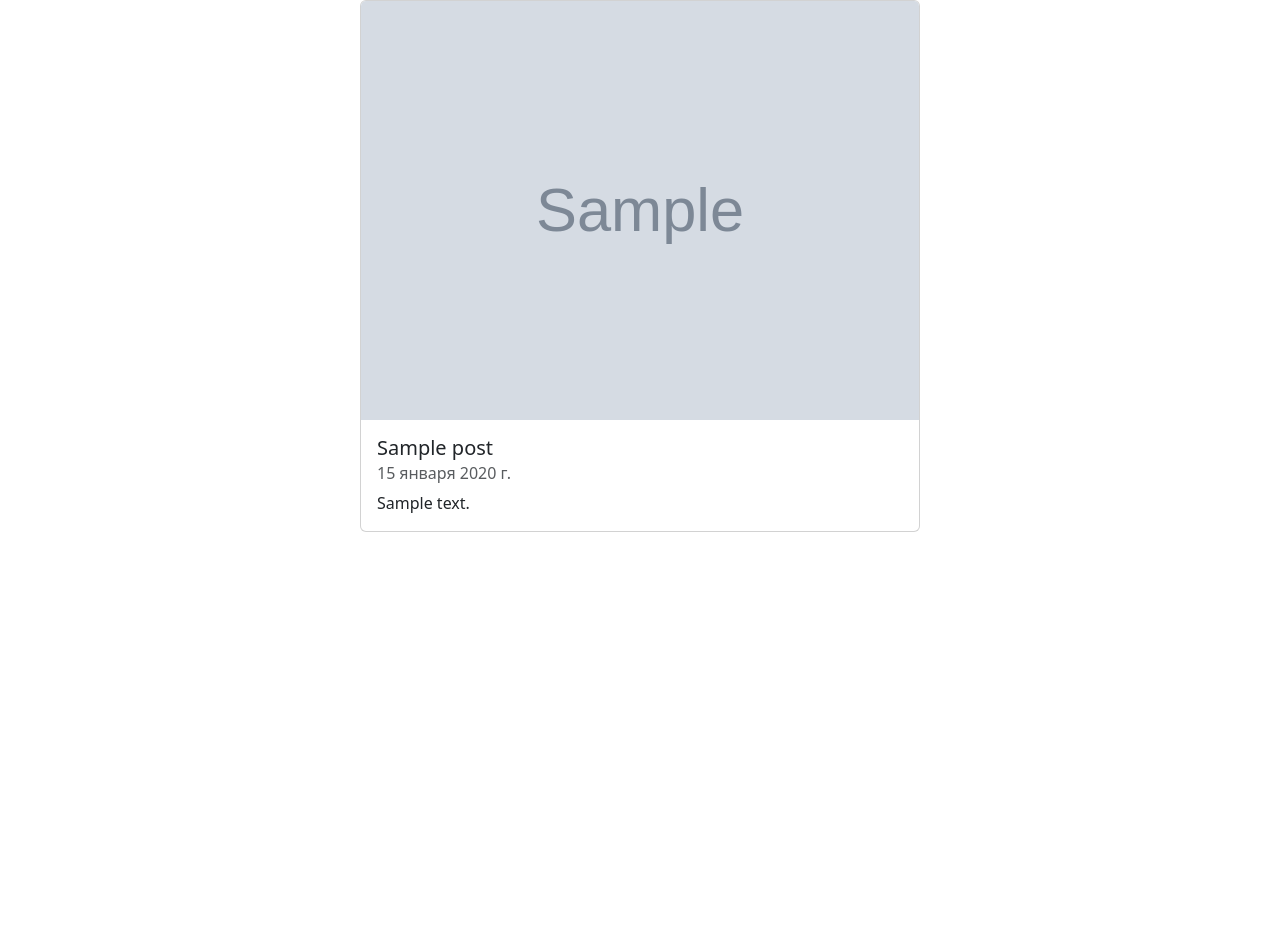
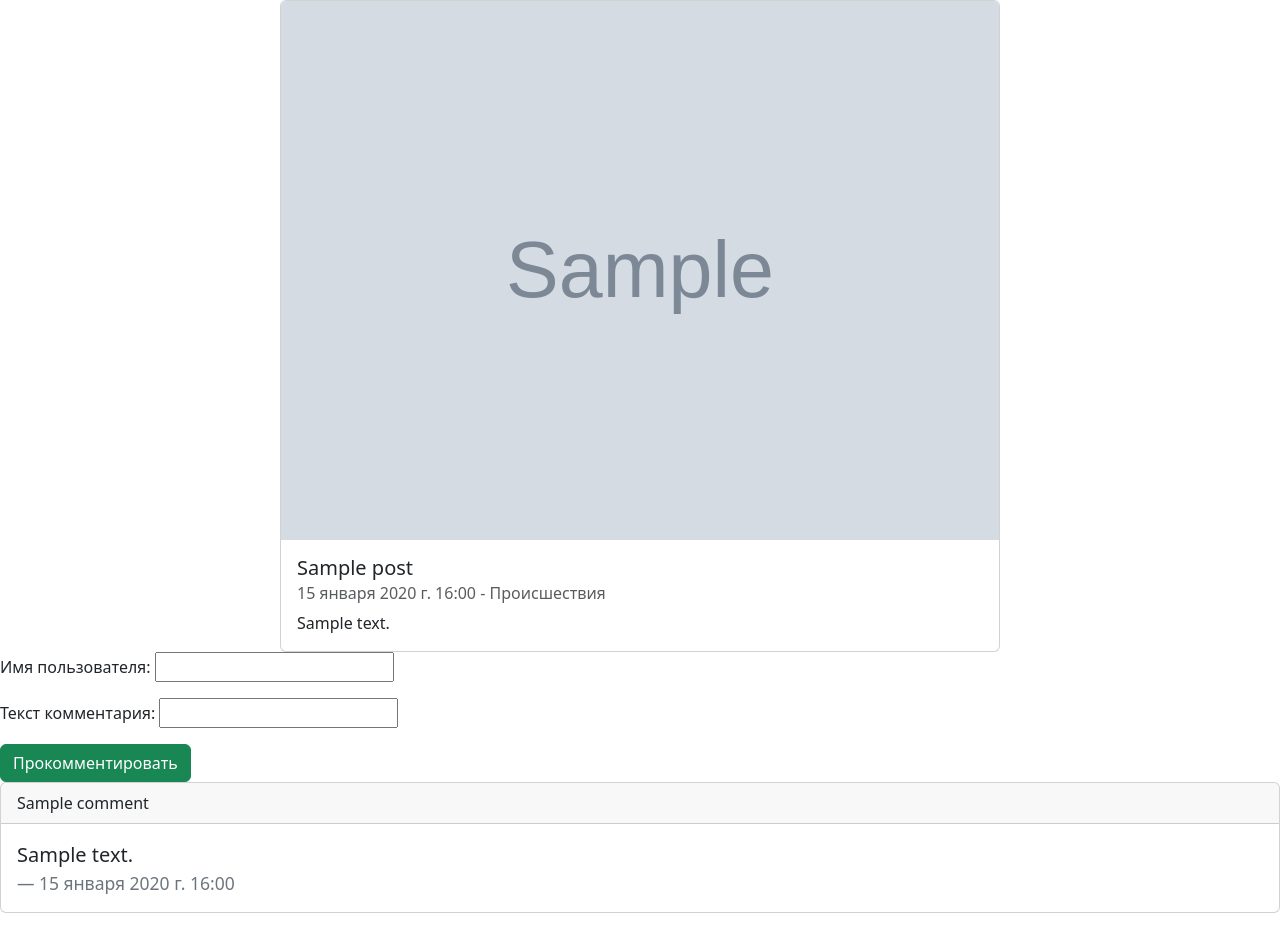
Before and after one commit to Baiel1208/Lessons-4-Month-BackEnd-, a Django app: page /post/1 in a window 1280 px wide. Shown: the part 56-993 px from the top of the page. Before the commit the page ends 588 px from the top, so only its background shows below. Run offline with Django 4.2, Linux system fonts and the light colour scheme; tables that the repository leaves empty hold one stand-in row (values such as "Sample post"); grey boxes marked "Sample" are stand-in pictures.

Commit message:
HW6 Commit

```diff
--- a/Commands.txt
+++ b/Commands.txt
@@ -16,7 +16,7 @@ pip install django - Установить Django
 
 python manage.py createsuperuser - создаёт пользователя
 
-manage.py makemigrations и python manage.py migrate. Создать базу данных, соответствующую вашим моделям
+python manage.py makemigrations и python3 manage.py migrate. Создать базу данных, соответствующую вашим моделям
 
 django-admin startproject core . -  Создать новый проект(ОДИН РАЗ)
 
--- a/blog/models.py
+++ b/blog/models.py
@@ -1,18 +1,40 @@
+from django.core.exceptions import ValidationError
 from django.db import models
+
+CATEGORY_CHOICES = (
+    ("PR", "Происшествия"),
+    ("POL", "Политика"),
+    ("SP", "Спорт"),
+    ("KU", "Культура"),
+)
+
 
 class Post(models.Model):
     title = models.CharField(max_length=200, verbose_name="Заголовок")
     content = models.TextField(verbose_name="Содержание")
-    created = models.DateField(auto_now=True, verbose_name="Дата публикации")
+    created = models.DateTimeField(auto_now=True, verbose_name="Дата публикации")
     status = models.BooleanField(default=True, verbose_name="Статус публикации")
     cover = models.ImageField(upload_to="uploads/blog", blank=True, default="image.jpg", verbose_name="Изображение")
-
-
+    category = models.CharField(max_length=3, default="SP", choices=CATEGORY_CHOICES, verbose_name="Категория",
+                                blank=True)
 
     def __str__(self):
-        return f'{self.title} - {self.created}'
-
+        return f"{self.title} - {self.created}"
 
     class Meta:
         verbose_name = "Запись"
         verbose_name_plural = "Записи"
+
+
+class Comment(models.Model):
+    name = models.CharField(max_length=16, verbose_name="Имя пользователя")
+    comment = models.CharField(max_length=300, verbose_name="Текст комментария")
+    created = models.DateTimeField(auto_now=True, verbose_name="Дата публикации")
+    post = models.ForeignKey(Post, on_delete=models.CASCADE, related_name="post_comment", verbose_name="Запись")
+
+    def __str__(self):
+        return f"{self.name} - {self.post.title}"
+
+    class Meta:
+        verbose_name = "Комментарий"
+        verbose_name_plural = "Комментарии"
--- a/blog/views.py
+++ b/blog/views.py
@@ -1,8 +1,10 @@
-from django.shortcuts import render
-from blog.models import Post
+from django.shortcuts import render, get_object_or_404, redirect
+from django.urls import reverse_lazy
+from django.urls import reverse
+
+from blog.forms import CommentForm, PostForm
+from blog.models import Post, Comment
 from django.views import generic
-from django.urls import reverse_lazy
-
 
 # CRUD = Create, Retrieve, Update, Delete
 
@@ -20,6 +22,22 @@ class PostDetailViews(generic.DetailView):
     model = Post
     context_object_name = "post"
     template_name = "blog/post_detail.html"
+    extra_context = {"form": CommentForm()}
+
+
+    # def get_context_data(self, **kwargs):
+    #     context = super().get_context_data(**kwargs)
+    #     context["form"] = CommentForm()
+    #     return context
+
+    def post(self, request, pk):
+        post = Post.objects.get(pk=pk)
+        form = CommentForm(request.POST)
+        if form.is_valid():
+            pre_saved_comment = form.save(commit=False)
+            pre_saved_comment.post = post
+            pre_saved_comment.save()
+        return redirect(reverse("post-detail", kwargs={"pk": pk}))
 
 
 def index(request):
@@ -40,9 +58,16 @@ def get_post_detail(request, pk):
 
 class PostCreateViews(generic.CreateView):
     model = Post
+    form_class = PostForm
     template_name = "blog/post_create.html"
-    fields = ['title', 'content','cover']
+    # fields = ['title', 'content','cover', "status"]
     success_url = reverse_lazy("index-page")
+
+
+    # def post(self, request, pk):
+	#     post = Post.objects.get(pk=pk)
+    #     form = PostForm(request.POST)
+    #     return redirect("post-create", pk)
 
 # def create_post(request):
 #     if request.method == "POST":
@@ -60,7 +85,6 @@ class PostCreateViews(generic.CreateView):
 # _________________Delete_________________________
 class PostDeleteView(generic.DeleteView):
     model = Post
-
     success_url = reverse_lazy("index-page")
 
 
@@ -74,13 +98,15 @@ class PostUpdateViews(generic.UpdateView):
     fields = ["title", "content"]
     success_url = reverse_lazy("index-page")
 
+# ________________End Update______________________
+
 
 def get_contacts(request):
     return render(request, "blog/contacts.html")
 
 
-def get_about(request):
-    return render(request, "blog/about.html")
+# def get_about(request):
+#     return render(request, "blog/about.html")
 
 
 def post_update(request, pk):
--- a/templates/blog/post_detail.html
+++ b/templates/blog/post_detail.html
@@ -4,13 +4,13 @@
 {% endblock %}
 {% block content %}
 
-<div class="card mx-auto" style="width: 35rem;">
+<div class="card mx-auto" style="width: 45rem;">
     <img src="{{ post.cover.url }}" class="card-img-top" alt="photo type">
     <div class="card-body">
         <h5 class="card-title">{{ post.title }}</h5>
-        <h6 class="card-subtitle mb-2 text-body-secondary">{{ post.created }}</h6>
+        <h6 class="card-subtitle mb-2 text-body-secondary">{{ post.created }} - {{ post.get_category_display }}</h6>
         <p class="card-text">{{ post.content }}</p>
-{% comment %} HW5 {% endcomment %}
+
 {% if user.is_superuser %}
         <form action="{% url 'post-update' post.id %}" class="card-link"></a>
             {% csrf_token %}
@@ -26,4 +26,37 @@
     </div>
 </div>
 
+<form action="" method="post">
+    {% csrf_token %}
+    {{ form.as_p }}
+    <input type="hidden" name="author" value="{{ request.user.username }}">
+    <button type="submit" class="btn btn-success">Прокомментировать</button>
+    </form>
+
+{#    <form action="" method="post">#}
+{#    {% csrf_token %}#}
+{#        #}
+{#        <label for="username">Введите имя</label>#}
+{#        <input type="text" name="name" id="username"><br>#}
+{#        <label for="text">Введите комментарий</label>#}
+{#        <input type="text" name="comment" id="text" style="height: 100px;"><br>#}
+{#        <button type="submit" class="btn btn-success">Прокомментировать</button>#}
+{#    </form>#}
+
+    {% for comment in post.post_comment.all %}
+    <div class="card mx-auto">
+        <div class="card-header">
+            {{ comment.name }}
+        </div>
+        <div class="card-body">
+            <blockquote class="blockquote mb-0">
+                <p>{{ comment.comment }}</p>
+                <footer class="blockquote-footer">{{ comment.created }}
+                </footer>
+            </blockquote>
+        </div>
+    </div>
+        <br>
+    {% endfor %}
+
 {% endblock %}
```
Also changed, not shown: blog/admin.py (+6 -1 lines), blog/forms.py (added, +14 -0 lines), blog/migrations/0003_comment.py (added), blog/migrations/0004_alter_comment_created_alter_comment_post_and_more.py (added), blog/migrations/0005_post_category.py (added).
